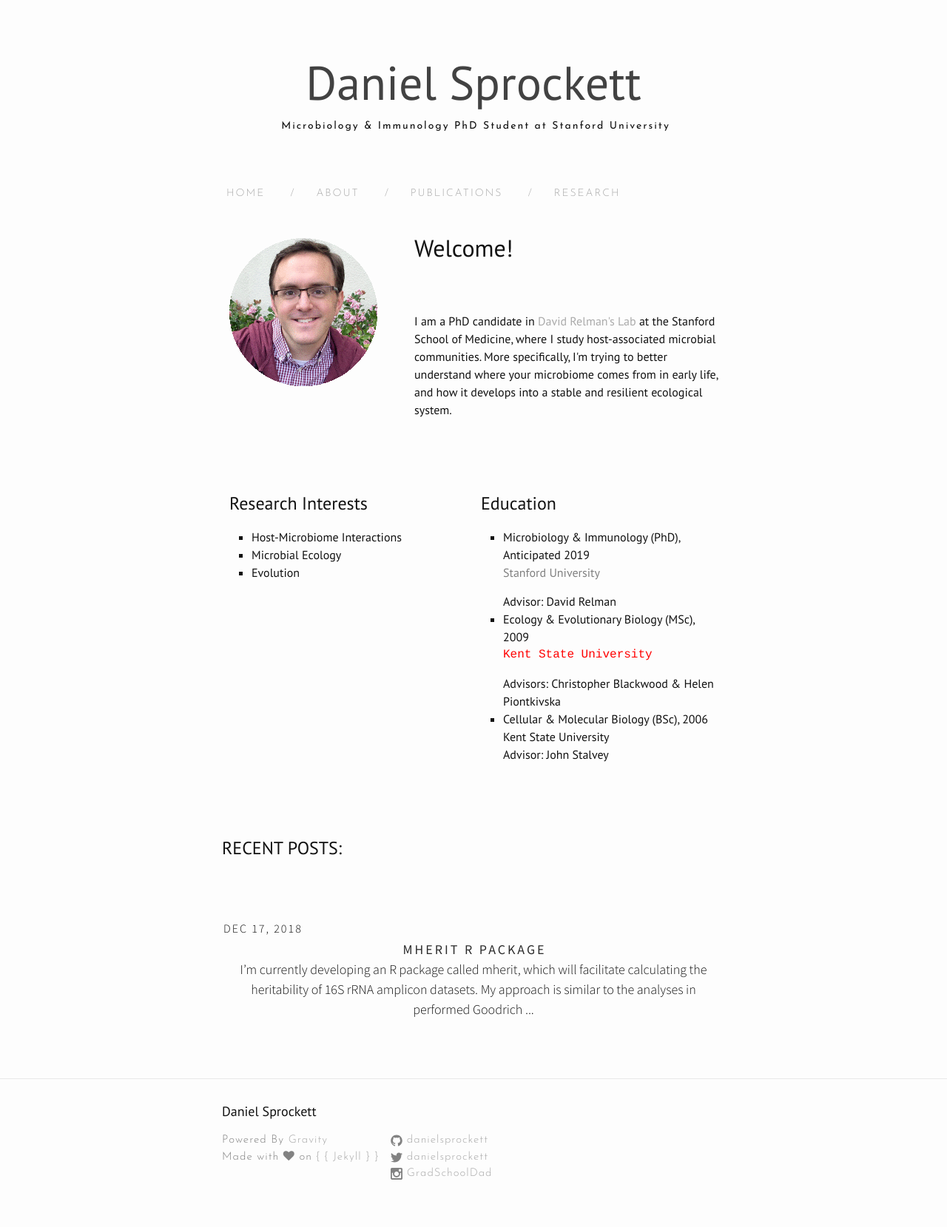
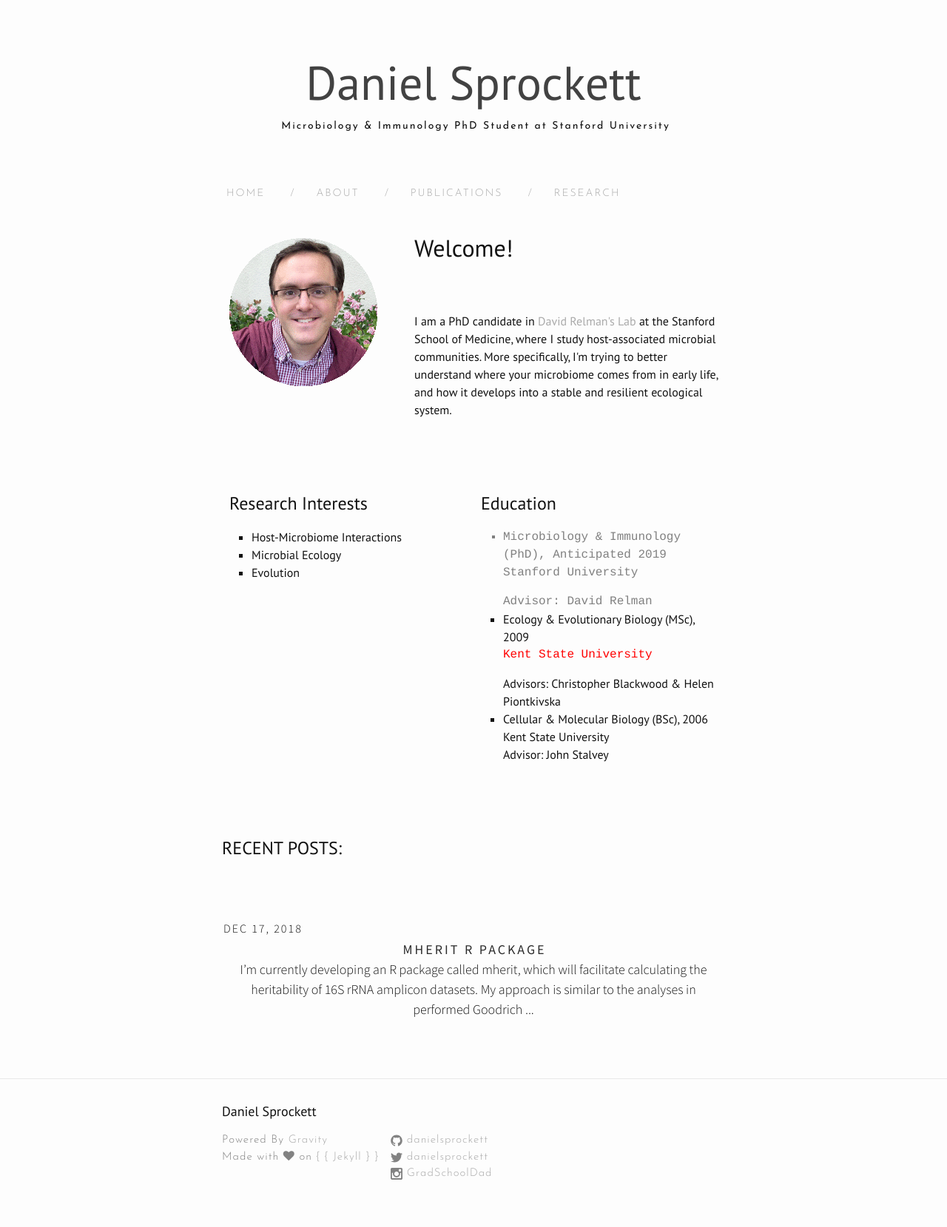
Before and after one commit to DanielSprockett/danielsprockett.github.io, a Jekyll site: the page built from index.html, in a window 1280 px wide. Shown: the whole page at 74% size. Built offline with Jekyll 4.4.1, drawn with Linux system fonts in a browser that asks for light colours; nearby versions of some CDN libraries; the list of posts is cut into pages by our own code.

Commit message:
Update index.html

```diff
--- a/index.html
+++ b/index.html
@@ -57,7 +57,7 @@ layout: default
     <h2>Education</h2>
     <p>
       <ul style="list-style-type:square">
-        <li>
+        <li style="color:gray;font-family:courier;">
           Microbiology & Immunology (PhD), Anticipated 2019<br>
           <p style="color:gray;">Stanford University</p>
           Advisor: David Relman
```
